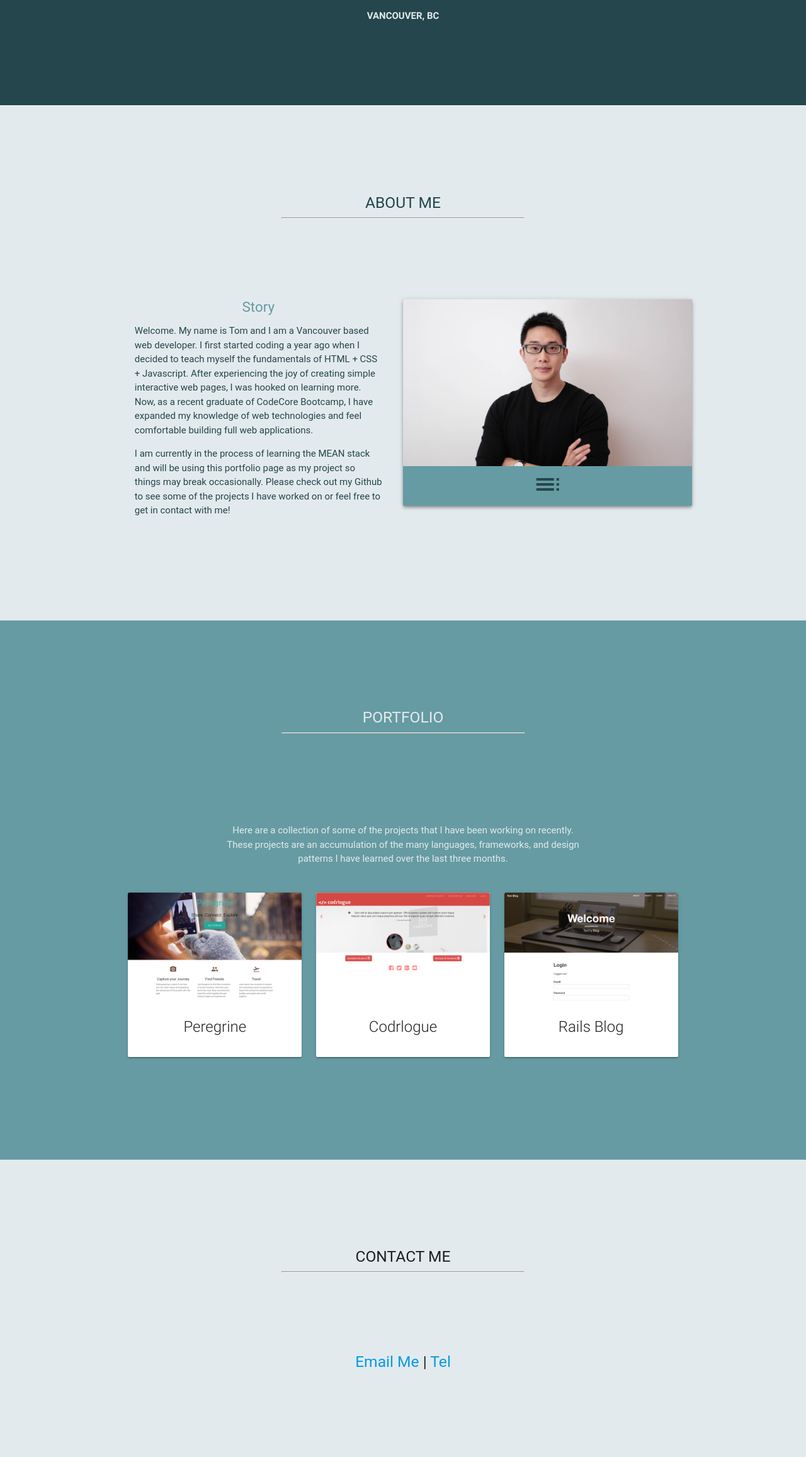
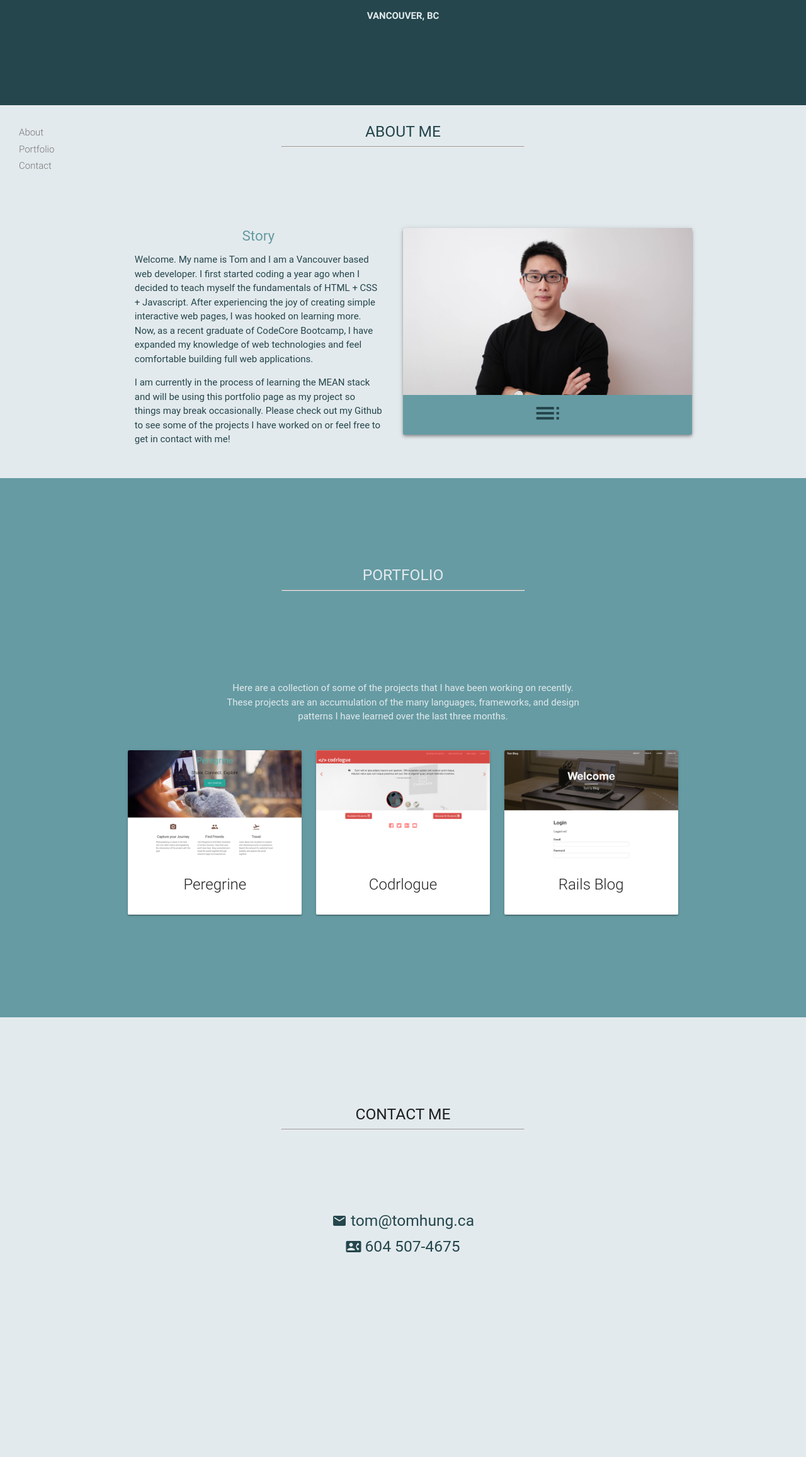
Before and after one commit to ymnj/tomhung, a PHP site: page / in a window 1280 px wide. Shown: the part 237-2550 px from the top of the page at 63% size. After the commit the page ends 2225 px from the top, so only its background shows below. Run offline with PHP 8.4, Linux system fonts and the light colour scheme; some libraries are stand-ins or nearby versions; some web fonts are replaced.

Commit message:
Add test fixed navigation with slow scroll

```diff
--- a/css/main-styles.css
+++ b/css/main-styles.css
@@ -1,5 +1,9 @@
 body {
   background-color: #E3EAED; }
+
+ul.table-of-contents {
+  position: fixed;
+  left: 10px; }
 
 .section-header {
   text-transform: uppercase;
@@ -58,5 +62,10 @@ section {
 
 .contact {
   background-color: #E3EAED; }
+  .contact a > i {
+    position: relative;
+    top: 4px; }
+  .contact a {
+    color: #24464C; }
 
 /*# sourceMappingURL=main-styles.css.map */
--- a/css/sass/main-styles.scss
+++ b/css/sass/main-styles.scss
@@ -3,6 +3,11 @@ body {
   background-color: #E3EAED;
 }
 
+
+ul.table-of-contents {
+  position: fixed;
+  left: 10px;
+}
 
 .section-header {
 
@@ -101,4 +106,13 @@ section {
 .contact {
 
   background-color: #E3EAED;
+
+  a > i {
+    position: relative;
+    top: 4px;
+  }
+
+  a {
+    color: #24464C;
+  }
 }
--- a/index.html
+++ b/index.html
@@ -21,8 +21,16 @@
 		<h6>Vancouver, BC</h6>
 	</header>
 
+  <div class="col hide-on-small-only m3 l2">
+    <ul class="section table-of-contents">
+      <li><a href="#about">About</a></li>
+      <li><a href="#portfolio">Portfolio</a></li>
+      <li><a href="#contact">Contact</a></li>
+    </ul>
+  </div>
+
 	<main>
-		<section class="about">
+		<section id="about" class="about section scrollspy">
 			<div class="section-header">
 				<h5 class="center-align">About me</h5>
 				<hr>
@@ -72,7 +80,7 @@
 			</div>
 		</section>
 
-		<section class="portfolio">
+		<section id="portfolio" class="portfolio">
 			<div class="section-header">
 				<h5 class="center-align">Portfolio</h5>
 				<hr>
@@ -252,14 +260,15 @@
 			</div>
 		</section>
 
-		<section class="contact">
+		<section id="contact" class="contact">
 			<div class="section-header">
 				<h5 class="center-align">Contact Me</h5>
 				<hr>
 			</div>
 
 			<div class="container center-align">
-				<h5><a href="mailto:tom@tomhung.ca">Email Me</a> | <a href="tel:604-365-4584">Tel</a></h5>
+				<h5><a href="mailto:tom@tomhung.ca"><i class="material-icons">email</i> tom@tomhung.ca</a></h5>
+				<h5><a href="tel:604-365-4584"><i class="material-icons">contact_phone</i> 604 507-4675</a></h5>
 			</div>
 
 		</section>
@@ -286,6 +295,20 @@
 	    $('.modal-trigger').leanModal();
 	  	});
 
+		$(function() {
+		  $('a[href*="#"]:not([href="#"])').click(function() {
+		    if (location.pathname.replace(/^\//,'') == this.pathname.replace(/^\//,'') && location.hostname == this.hostname) {
+		      var target = $(this.hash);
+		      target = target.length ? target : $('[name=' + this.hash.slice(1) +']');
+		      if (target.length) {
+		        $('html, body').animate({
+		          scrollTop: target.offset().top
+		        }, 1000);
+		        return false;
+		      }
+		    }
+		  });
+		});
 
 	</script>
 
```
Also changed, not shown: 1 other file.
